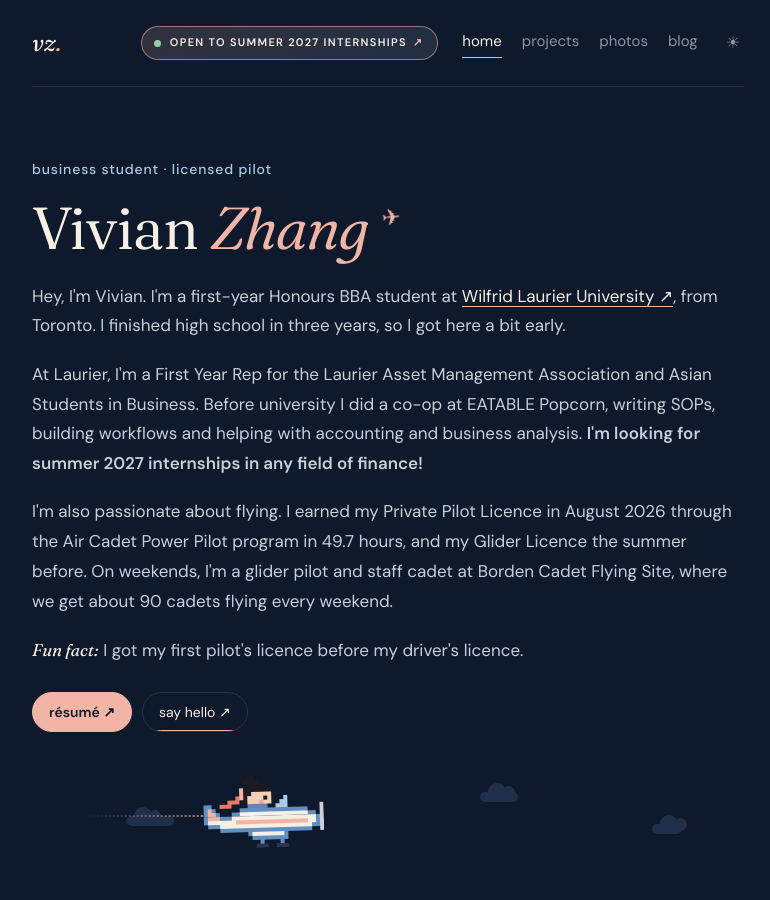
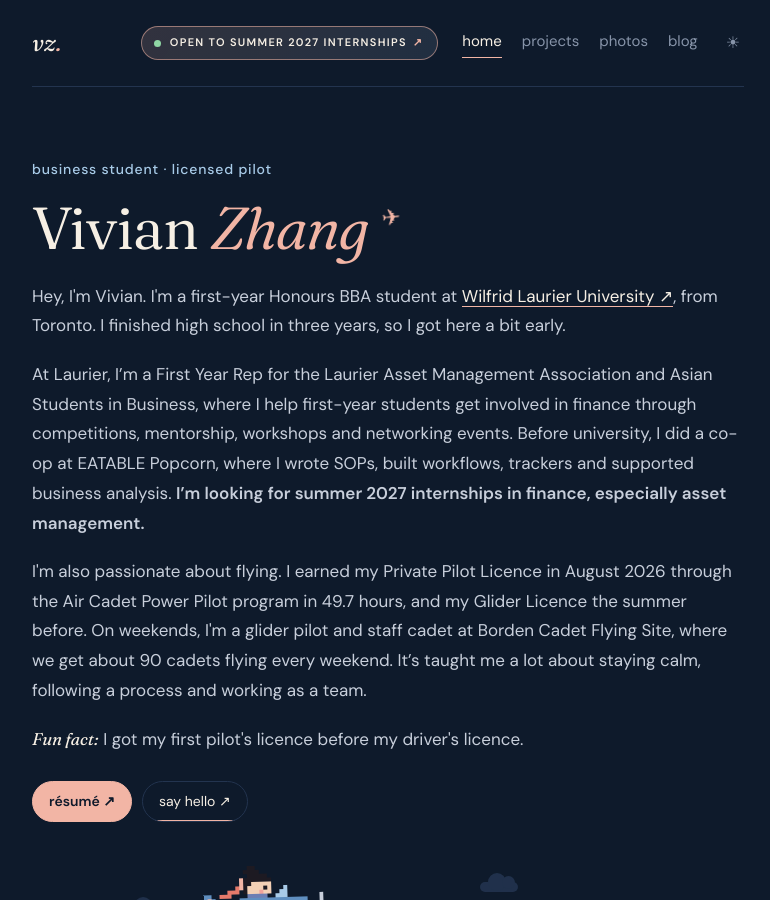
Before and after one commit to vivianpnzhang/vivianpnzhang.github.io, a Jekyll site: the page index.html, which Jekyll copies as it is, in a window 1280 px wide and 900 px high. Shown: the whole window, without its empty margins (252-1022 px from the left). Built offline with Jekyll 4.4.1, drawn with Linux system fonts in a browser that asks for light colours.

Commit message:
Add files via upload

```diff
--- a/index.html
+++ b/index.html
@@ -63,16 +63,14 @@
           I finished high school in three years, so I got here a bit early.
         </p>
         <p>
-          At Laurier, I'm a First Year Rep for the Laurier Asset Management Association and
-          Asian Students in Business. Before university I did a co-op at EATABLE Popcorn,
-          writing SOPs, building workflows and helping with accounting and business analysis.
-          <b>I'm looking for summer 2027 internships in any field of finance!</b>
+          At Laurier, I’m a First Year Rep for the Laurier Asset Management Association and Asian Students in Business, where I help first-year students get involved in finance through competitions, mentorship, workshops and networking events. Before university, I did a co-op at EATABLE Popcorn, where I wrote SOPs, built workflows, trackers and supported business analysis.
+          <b>I’m looking for summer 2027 internships in finance, especially asset management.</b>
         </p>
         <p>
           I'm also passionate about flying. I earned my Private Pilot Licence in August 2026 through the
           Air Cadet Power Pilot program in 49.7 hours, and my Glider Licence the summer before.
           On weekends, I'm a glider pilot and staff cadet at Borden Cadet Flying Site, where we
-          get about 90 cadets flying every weekend.
+          get about 90 cadets flying every weekend. It’s taught me a lot about staying calm, following a process and working as a team.
         </p>
         <p><em>Fun fact:</em> I got my first pilot's licence before my driver's licence.</p>
 
```
